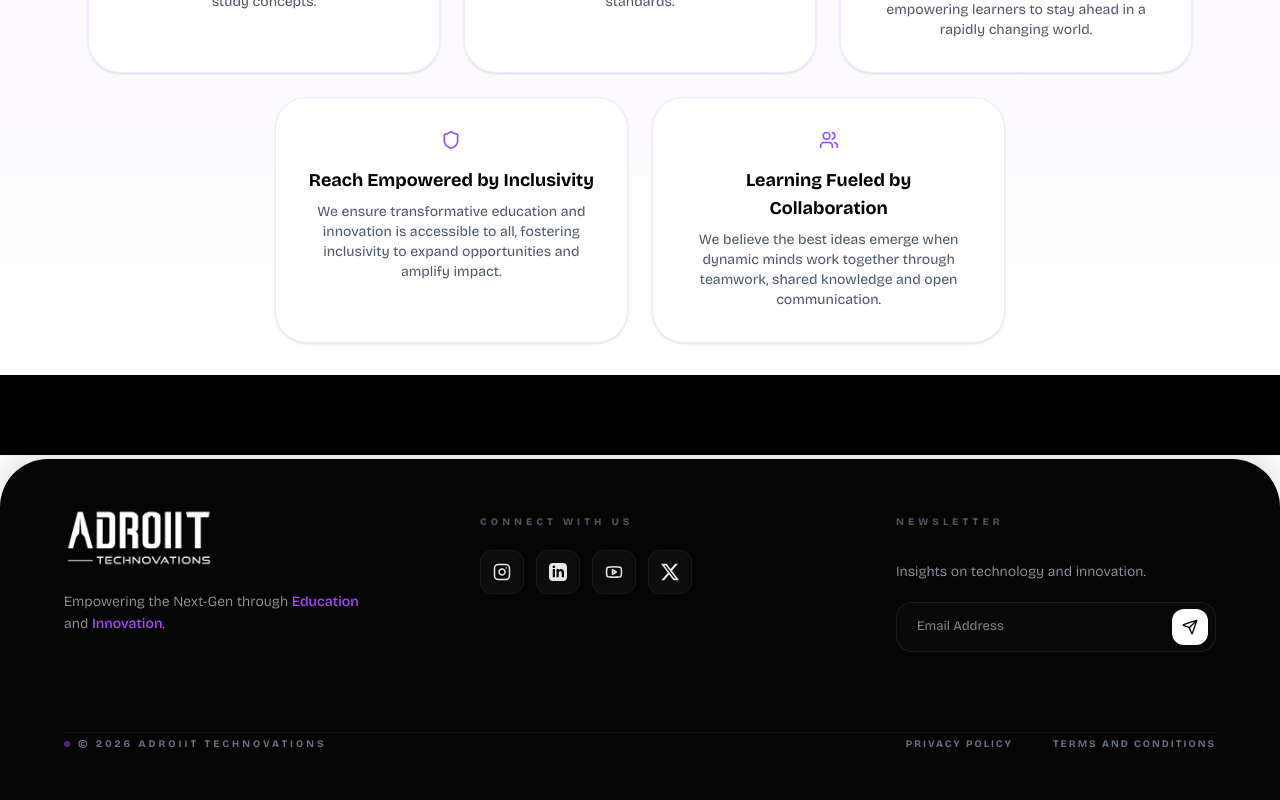
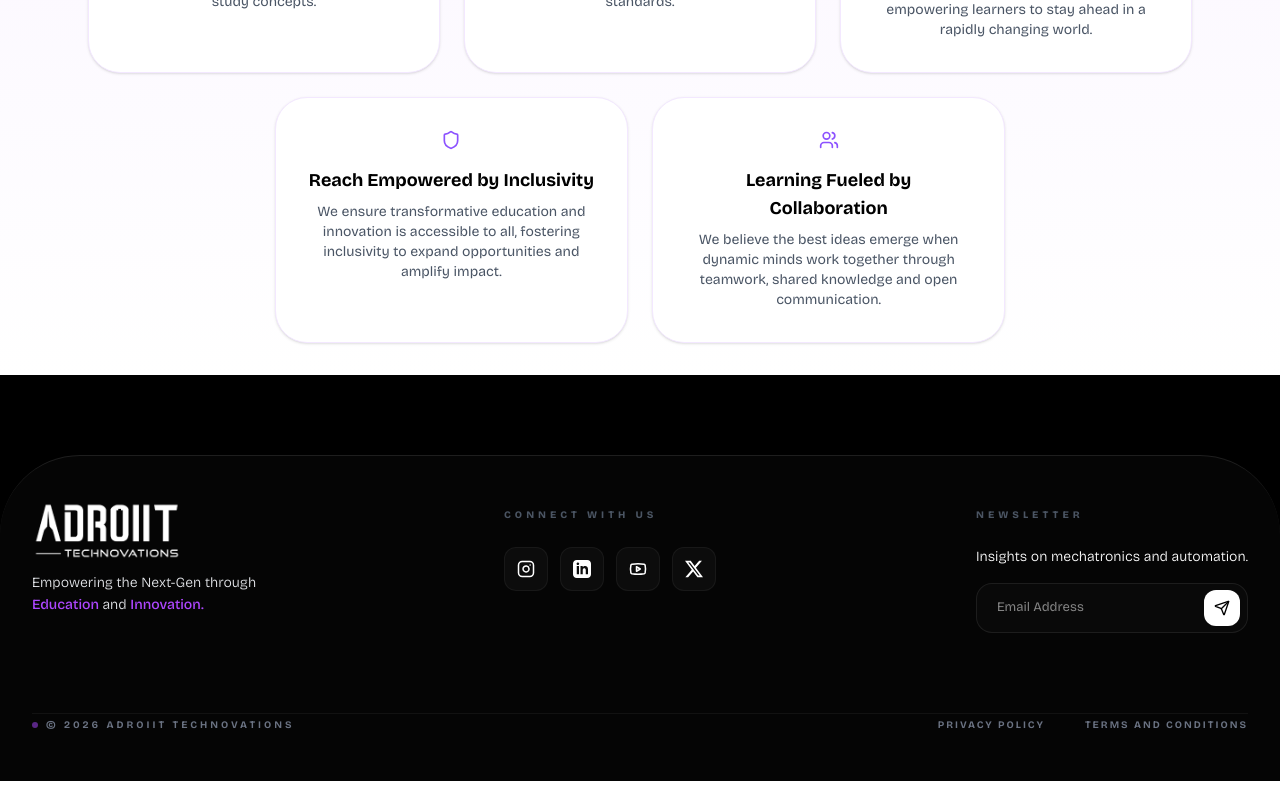
Before and after one commit to Adroiit-Technovations/adroiit-website, a Next.js app: page /about in a window 1280 px wide. Shown: the part 1445-2245 px from the top of the page. Built offline with nearby package versions, Linux system fonts and the light colour scheme.

Commit message:
Update Footer.tsx

```diff
--- a/sections/Footer.tsx
+++ b/sections/Footer.tsx
@@ -23,27 +23,25 @@ const XIcon = ({ size = 18 }) => (
   </svg>
 );
 
-export default function DarkFooterOnWhite() {
+export default function PremiumFooter() {
   const socialLinks = [
-    { Icon: Instagram, href: "#" },
-    { Icon: LinkedInIcon, href: "#" },
-    { Icon: Youtube, href: "#" },
-    { Icon: XIcon, href: "#" },
+    { Icon: Instagram, href: "https://www.instagram.com/adroiit.technovations" },
+    { Icon: LinkedInIcon, href: "https://www.linkedin.com/company/adroiit-technovations" },
+    { Icon: Youtube, href: "https://www.youtube.com/@AdroiitTechnovations" },
+    { Icon: XIcon, href: "https://x.com/adroiittech" },
   ];
 
   return (
-    /* This outer div provides the white background so the curves are visible */
-    <div className="w-full bg-white pt-1">
-      <footer
-        className={`${bricolage.className} relative bg-[#050505] text-white px-8 md:px-16 pt-12 pb-12 overflow-hidden
-        rounded-t-[32px] md:rounded-t-[48px] shadow-[0_-15px_30px_rgba(0,0,0,0.1)]`}
-      >
+    <footer className={`${bricolage.className} relative bg-[#050505] text-white px-8 pt-11 pb-12 border-t border-white/10 overflow-hidden rounded-t-[40px] md:rounded-t-[80px]`}>
       <div className="max-w-7xl mx-auto relative z-10">
-          {/* Strict 3-column grid for mathematically equal gaps */}
-          <div className="grid grid-cols-1 md:grid-cols-3 gap-12 lg:gap-24 mb-20 items-start w-full">
+
+        {/* FIX: grid-cols-3 forces three equal columns.
+            w-full ensures the container spans the entire max-width.
+        */}
+        <div className="grid grid-cols-1 md:grid-cols-3 gap-12 lg:gap-50 mb-20 items-start w-full">
 
           {/* COLUMN 1: BRAND */}
-            <div className="flex flex-col space-y-6">
+          <div className="flex flex-col space-y-3">
             <Image
               src="/logo2.png"
               alt="Adroiit Technovations"
@@ -51,22 +49,24 @@ export default function DarkFooterOnWhite() {
               height={55}
               className="brightness-125 grayscale hover:grayscale-0 transition-all duration-700"
             />
-              <p className="text-gray-400 text-sm font-light leading-relaxed max-w-xs">
-                Empowering the Next-Gen through <span className="text-purple-500 font-medium">Education</span> and <span className="text-purple-500 font-medium">Innovation</span>.
+            <p className="text-gray-200 text-sm font-light leading-relaxed max-w-xs">
+              Empowering the Next-Gen through <span className="text-purple-500 font-medium">Education </span> and <span className="text-purple-500 font-medium"> Innovation.</span>
             </p>
           </div>
 
           {/* COLUMN 2: CONNECT */}
-            <div className="flex flex-col space-y-5">
+          <div className="flex flex-col space-y-6">
             <h4 className="premium-label">Connect with Us</h4>
             <div className="flex flex-wrap gap-3">
               {socialLinks.map((item, i) => (
                 <Link
                   key={i}
                   href={item.href}
+                  target="_blank"
+                  rel="noopener noreferrer"
                   className="group flex items-center justify-center w-11 h-11 rounded-xl bg-white/[0.03] border border-white/5 hover:bg-white/[0.08] hover:border-purple-500/30 transition-all duration-500"
                 >
-                    <span className="text-gray-200 group-hover:text-white transition-colors duration-300">
+                  <span className="text-white group-hover:text-white transition-colors duration-300">
                     <item.Icon size={18} />
                   </span>
                 </Link>
@@ -75,17 +75,17 @@ export default function DarkFooterOnWhite() {
           </div>
 
           {/* COLUMN 3: NEWSLETTER */}
-            <div className="flex flex-col space-y-8">
+          <div className="flex flex-col space-y-6">
             <h4 className="premium-label">Newsletter</h4>
-              <div className="space-y-5">
-                <p className="text-gray-400 text-sm font-light">
-                  Insights on technology and innovation.
+            <div className="space-y-4">
+              <p className="text-gray-00 text-sm font-light">
+                Insights on mechatronics and automation.
               </p>
               <div className="relative group max-w-sm">
                 <input
                   type="email"
                   placeholder="Email Address"
-                    className="premium-input-dark"
+                  className="premium-input"
                 />
                 <button className="absolute right-2 top-1/2 -translate-y-1/2 p-2.5 bg-white text-black rounded-xl hover:bg-purple-500 hover:text-white transition-all duration-500">
                   <Send size={16} />
@@ -122,7 +122,7 @@ export default function DarkFooterOnWhite() {
           padding-top: 8px;
         }
 
-          .premium-input-dark {
+        .premium-input {
           width: 100%;
           background: rgba(255, 255, 255, 0.02);
           border: 1px solid rgba(255, 255, 255, 0.08);
@@ -133,13 +133,12 @@ export default function DarkFooterOnWhite() {
           transition: all 0.3s;
         }
 
-          .premium-input-dark:focus {
+        .premium-input:focus {
           outline: none;
           border-color: rgba(140, 82, 255, 0.5);
           background: rgba(255, 255, 255, 0.04);
         }
       `}</style>
     </footer>
-    </div>
   );
 }
```
Lines whose indentation alone changed are shown as unchanged.
